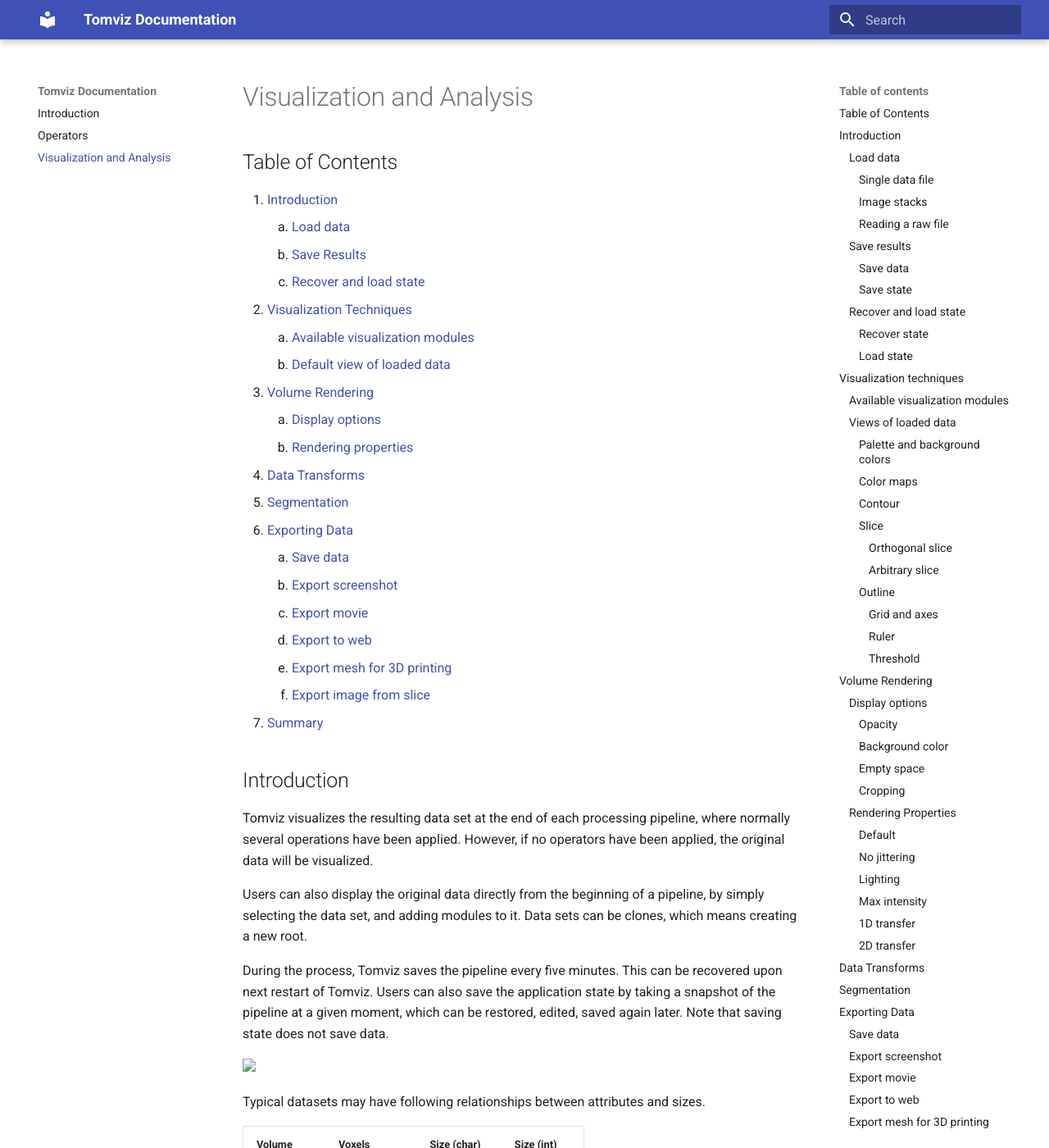
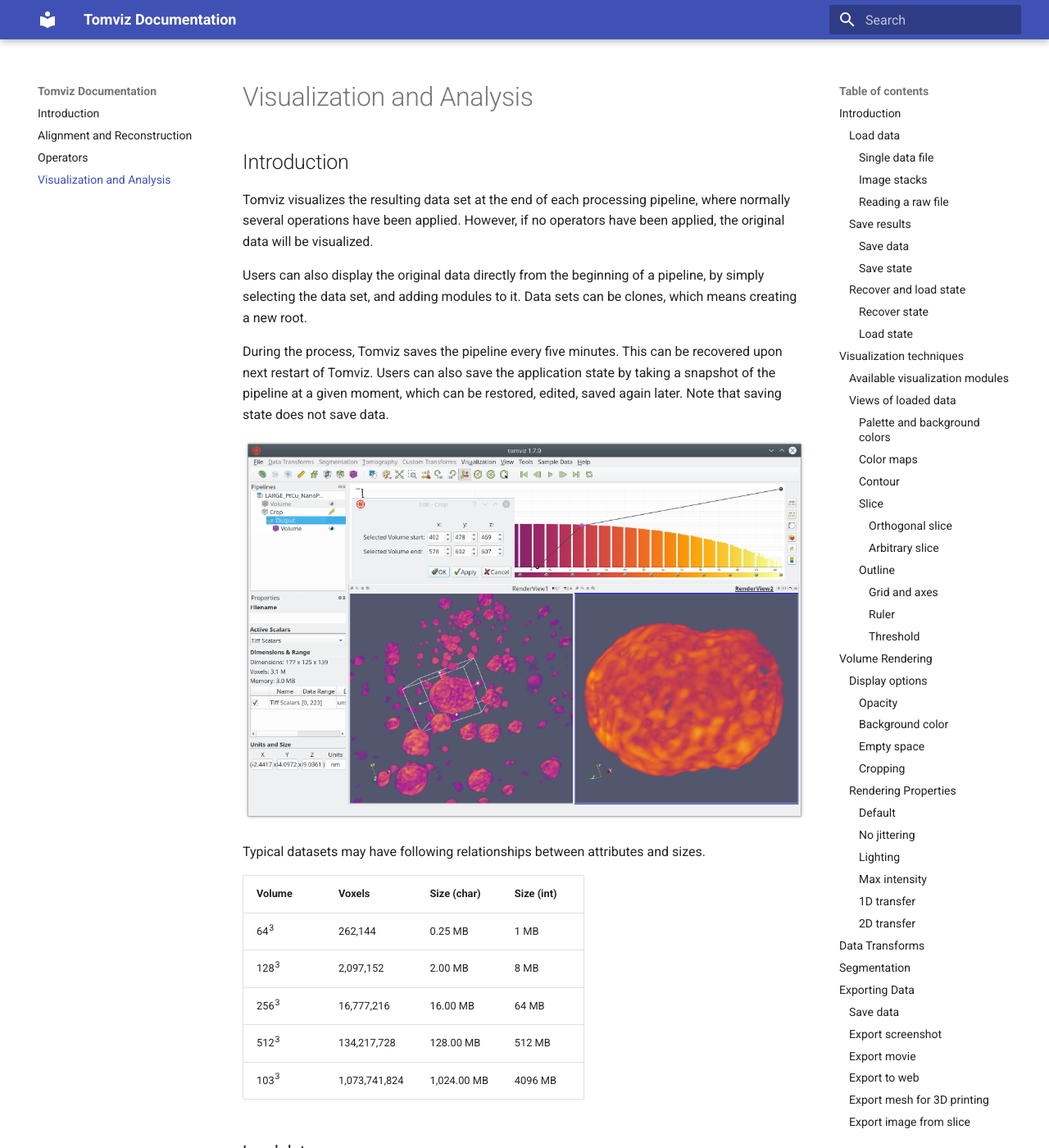
Before and after one commit to OpenChemistry/tomvizdocs, an MkDocs documentation site: the page built from docs/viz.md, in a window 1280 px wide and 1400 px high. Shown: the whole window at 82% size. Built offline with MkDocs 1.6.1 and Material for MkDocs 9.7.7, drawn with Linux system fonts in a browser that asks for light colours.

Commit message:
Removed the table of contents that was manually generated, and used markdown instead of img tags

````diff
--- /dev/null
+++ b/docs/alignment.md
@@ -0,0 +1,7 @@
+# Alignment and Reconstruction
+
+## Table of Contents
+1. [Introduction](#introduction)
+2. [Tilt Series](#tileseries)
+3. [Aligning Data](#aligningdata)
+4. [Reconstructing Data](#reconstructingdata)
--- a/docs/viz.md
+++ b/docs/viz.md
@@ -1,29 +1,6 @@
 # Visualization and Analysis
 
-## Table of Contents
-1. [Introduction](#introduction)
-    1. [Load data](#loaddata)
-    2. [Save Results](#saveresults)
-    3. [Recover and load state](#recoverstate)
-2. [Visualization Techniques](#visualizationtechniques)
-    1. [Available visualization modules](#vizmodules)
-    2. [Default view of loaded data](#defaultview)
-3. [Volume Rendering](#volumerendering)
-    1. [Display options](#displayoptions)
-    2. [Rendering properties](#renderingproperties)
-4. [Data Transforms](#datatransforms)
-5. [Segmentation](#segmentation)
-6. [Exporting Data](#exportingdata)
-    1. [Save data](#savedata)
-    2. [Export screenshot](#exportscreenshot)
-    3. [Export movie](#exportmovie)
-    4. [Export to web](#exporttoweb)
-    5. [Export mesh for 3D printing](#exportmesh)
-    6. [Export image from slice](#exportimage)
-7. [Summary](#summary)
-
 <!--*********************** Section 1 Introduction ***********************-->
-<a name="introduction"></a>
 ## Introduction
 
 Tomviz visualizes the resulting data set at the end of each processing pipeline, where normally several operations have been applied. However, if no operators have been applied, the original data will be visualized.
@@ -32,7 +9,7 @@
 
 During the process, Tomviz saves the pipeline every five minutes. This can be recovered upon next restart of Tomviz. Users can also save the application state by taking a snapshot of the pipeline at a given moment, which can be restored, edited, saved again later. Note that saving state does not save data.
 
-<img src="img/tomviz_start_end_pipeline.png" width="600">
+![tomviz_start_end_pipeline](img/tomviz_start_end_pipeline.png)
 
 Typical datasets may have following relationships between attributes and sizes.
 
@@ -44,7 +21,6 @@
 | 512<sup>3</sup> | 134,217,728   | 128.00 MB   | 512 MB     |
 | 103<sup>3</sup> | 1,073,741,824 | 1,024.00 MB | 4096 MB    |
 
-<a name="loaddata"></a>
 ### Load data
 
 In this subsection, loading methods for three data categories, single data file, stack of images and raw data set, are being introduced.
@@ -53,67 +29,62 @@
 
 Loading single data set is straight forward, simply select ```Open Data``` from the ```File``` menu, as indicated in screenshot below.
 
-<img src="img/tomviz_open_data.png" height="250">
+![tomviz_open_data](img/tomviz_open_data.png)
 
 #### Image stacks
 
 Loading image stacks takes a little bit more efforts than loading single data file. After selecting ```Open Stack``` from the ```File``` menu, check all the images you would like to include in the pop-up window, as indicated in screenshots below.
 
-<img src="img/tomviz_open_stack.png" height="250">
+![tomviz_open_stack](img/tomviz_open_stack.png)
 
-<img src="img/tomviz_stack_dialog.png" height="250">
+![tomviz_stack_dialog](img/tomviz_stack_dialog.png)
 
 #### Reading a raw file
 
 Users can also choose to read raw files by defining data dimensions, type, endianness, and etc, as indicated below.
 
-<img src="img/raw_reader.png" height="250">
+![raw_reader](img/raw_reader.png)
 
-<a name="saveresults"></a>
 ### Save results
 
 #### Save data
 
 Users can save the data by either clicking the ```Save Data``` button from ```File``` (as shown below), or simply using the keyboard short-cut ```Ctrl+S```.
 
-<img src="img/tomviz_save_data.png" height="250">
+![tomviz_save_data](img/tomviz_save_data.png)
 
 #### Save state
 
 Similary to saving data, users can save the state by clicking the ```Save State``` button from ```File```.
 
-<img src="img/tomviz_save_state.png" height="250">
+![tomviz_save_state](img/tomviz_save_state.png)
 
-<a name="recoverstate"></a>
 ### Recover and load state
 
 #### Recover state
 
 Tomviz saves the pipeline every five minutes, users can recover the previous states by simply allowing the Tomviz to load them.
 
-<img src="img/tomviz_recover.png" width="600">
+![tomviz_recover](img/tomviz_recover.png)
 
 #### Load state
 
 When there is no prompt, users can manually load and recover previous states by selecting ```Load State``` from ```File```.
 
-<img src="img/tomviz_load_state.png" height="250">
+![tomviz_load_state](img/tomviz_load_state.png)
 
-<a name="visualizationtechniques"></a>
 ## Visualization techniques
 
 In this section, we will go over some available techniques and explain the important parameters. Most of the techniques are GPU accelerated, which requires a good graphics card that has at least 1GB memory.
 
-<a name="vizmodules"></a>
 ### Available visualization modules
 
-<img src="img/viz_modules.png" width="300">
+![viz_modules](img/viz_modules.png)
 
 Visualization modules were implemented and optimized using C++ and GLSL (GLslang) to take full advantage of hardware accelerations. These modules are available from the visulization menu.
 
-<img src="img/viz_menu.png" height="250">
+![viz_menu](img/viz_menu.png)
 
-<a name="defaultview"></a>
 ### Views of loaded data
 
 A set of visualization modules come pre-set when loading any datasets, as shown in the image below. Default color map, plasma,is used. Histogram is calculated in the background thread and then displayed when ready in the top-right.
@@ -122,13 +93,13 @@
 
 All the default settings can be modified later.
 
-<img src="img/default_view.png" width="600">
+![default_view](img/default_view.png)
 
 #### Palette and background colors
 
 Palette can be easily modified with several presets.
 
-<img src="img/palette.png" width="200">
+![palette](img/palette.png)
 
 Tips: balck blackground is recommended in some situations on monitors; white is preferred for print, web pages and etc. to highlight samples.
 
@@ -136,21 +107,21 @@
 
 As introduced, ```Plasma``` is the default color map. But users can always choose others from the menu.
 
-<img src="img/colormaps.png" height="250">
+![colormaps](img/colormaps.png)
 
 For example, below shows the same data set with ```Viridis``` color map.
 
-<img src="img/colormap2.png" width="600">
+![colormap2](img/colormap2.png)
 
 #### Contour
 
 Users can choose to display the isocontour at a certain level by either sliding the red line on top inside the histogram, or within the bottom-right ```Properties``` section. Specular lighting is used when displaying contours. Several examples with different levels of isocontours are shown below.
 
-<img src="img/contour.png" width="600">
+![contour](img/contour.png)
 
-<img src="img/contour2.png" width="600">
+![contour2](img/contour2.png)
 
-<img src="img/contour3.png" width="600">
+![contour3](img/contour3.png)
 
 #### Slice
 
@@ -158,11 +129,11 @@
 
 ##### Orthogonal slice
 
-<img src="img/orthogonal_slice.png" width="600">
+![orthogonal_slice](img/orthogonal_slice.png)
 
 ##### Arbitrary slice
 
-<img src="img/slice.png" width="600">
+![slice](img/slice.png)
 
 #### Outline
 
@@ -172,110 +143,106 @@
 
 Grid and axes generated a bounding box with grids and axes, which help users understand the size of the data set.
 
-<img src="img/outline.png" width="600">
+![outline](img/outline.png)
 
 ##### Ruler
 
 Rulers are manually defined by users where the start and end points of the ruler is set on specific places of the data set. The length of the ruler is then displayed, as shown in image below.
 
-<img src="img/ruler.png" width="600">
+![ruler](img/ruler.png)
 
 ##### Threshold
 
 Users can choose to display only the voxels that are within a certain set of min and max values. The bounds can be set inside the bottom-right ```Properties``` section, as shown below.
 
-<img src="img/threshold.png" width="600">
+![threshold](img/threshold.png)
 
-<img src="img/threshold2.png" width="600">
+![threshold2](img/threshold2.png)
 
 <!--*********************** Section 3 Volume Rendering ***********************-->
-<a name="volumerendering"></a>
 ## Volume Rendering
 
 Tomviz volume rendering utilizes GPU memory to upload volume to card and provides powerful techniques that traces paths of rays. It supports different options such as changing color map, modifying the opacity transfer function, transfer modes, interpolation, blending, lighting, jittering, and etc. The volume rendering with default settings can look like the image below.
 
-<img src="img/volume_render.png" width="600">
+![volume_render](img/volume_render.png)
 
-<a name="displayoptions"></a>
 ### Display options
 
 #### Opacity
 
 Different opacities can be set by dragging the pink ring within the histogram; the higher the more opaque, and the lower the more transparent. An example shown below illustrates when setting voxels with values smaller than around 10,000 are set to compeletly transparent. In contrast to the default rendering shown above, the "outside blue bounding box" now disappears.
 
-<img src="img/volume_render2.png" width="600">
+![volume_render2](img/volume_render2.png)
 
 #### Background color
 
 Blackground color can be set by right clicking inside the render view and choosing ```Background color``` in the prompt menu. Both customized and pre-selected colors are available. Images below show two examples of the same dataset with black and white background colors.
 
-<img src="img/volume_render_black.png" width="600">
+![volume_render_black](img/volume_render_black.png)
 
-<img src="img/volume_render_white.png" width="600">
+![volume_render_white](img/volume_render_white.png)
 
 #### Empty space
 
-<img src="img/volume_render_outline.png" width="600">
+![volume_render_outline](img/volume_render_outline.png)
 
 #### Cropping
 
 Cropping can be easily accessed from ```Crop``` within the ```Data Transform``` menu.
 
-<img src="img/volume_render_crop_menu.png" width="600">
+![volume_render_crop_menu](img/volume_render_crop_menu.png)
 
 After selecting ```Crop```, a prompt will pop up and ask for the start and end values for cropping. Users can type the exact numbers manually, or dragging the little round dots inside the render view. The numbers inside the pop-up window will change according as the user drags the sliding dots.
 
-<img src="img/volume_render_crop1.png" width="600">
+![volume_render_crop1](img/volume_render_crop1.png)
 
-<img src="img/volume_render_crop2.png" width="600">
+![volume_render_crop2](img/volume_render_crop2.png)
 
 When the desired values are set, simply click on ```Apply``` to finish the cropping.
 
-<img src="img/volume_render_crop3.png" width="600">
+![volume_render_crop3](img/volume_render_crop3.png)
 
-<a name="renderingproperties"></a>
 ### Rendering Properties
 
 All the available rendering properties live in the bottom left of the window, as shown in image below. It includes many volume rendering properties, which would affect rendering in different ways.
 
-<img src="img/volume_props.png" height="250">
+![volume_props](img/volume_props.png)
 
 Below we list several results to illustrate the rendering under different properties.
 
 #### Default
 
-<img src="img/volume_default.png" width="400">
+![volume_default](img/volume_default.png)
 
 #### No jittering
 
-<img src="img/volume_no_jitter.png" width="400">
+![volume_no_jitter](img/volume_no_jitter.png)
 
 #### Lighting
 
-<img src="img/volume_lighting.png" width="400">
+![volume_lighting](img/volume_lighting.png)
 
 #### Max intensity
 
-<img src="img/volume_max.png" width="400">
+![volume_max](img/volume_max.png)
 
 #### 1D transfer
 
 1D transfer function highlights gradients
 
-<img src="img/volume_1d_transfer.png" width="400">
+![volume_1d_transfer](img/volume_1d_transfer.png)
 
 #### 2D transfer
 
 Just like 1D transfer function, 2D transfer also highlights the gradients.
 
-<img src="img/volume_2d_transfer.png" width="400">
+![volume_2d_transfer](img/volume_2d_transfer.png)
 
 Besides it, 2D transfer function provides more selectivity for some data sets. As shown below, users can select a box in the 2D histogram.
 
-<img src="img/volume_2d_transfer2.png" width="400">
+![volume_2d_transfer2](img/volume_2d_transfer2.png)
 
 <!--*********************** Section 4 Data Transforms ***********************-->
-<a name="datatransforms"></a>
 ## Data Transforms
 
 Data transforms were implemented as operators in C++ or Python. They can be applied to the data directlry, while some of them provide graphical interfaces. The operators source code can be viewed and edited from the ```Context``` menu. Most of the operators make extensive use of NumPy.
@@ -284,79 +251,70 @@
 
 All the operators can be easily accessed from the ```Data Transforms``` menu, as shown below.
 
-<img src="img/data_transform_menu.png" height="400">
+![data_transform_menu](img/data_transform_menu.png)
 
 <!--*********************** Section 5 Segmentation ***********************-->
-<a name="segmentation"></a>
 ## Segmentation
 
 Tomviz uses [ITK](https://itk.org/) (Segmentation and Registration Toolkit) to segment data in various ways. For examples, topological segmentation, data labeling, summarization, and etc.
 
 All the available segmentation methods can be accessed through the ```Segmentation``` menu, as shown below.
 
-<img src="img/segmentation_menu.png" height="250">
+![segmentation_menu](img/segmentation_menu.png)
 
 <!--*********************** Section 6 Exporting Data ***********************-->
-<a name="exportingdata"></a>
 ## Exporting Data
 
 Resulting data can be exported via many ways, which includes saving data to standard formats; taking screenshots or animations of the render view; creating an interactive scene for web browsers; exporting geometry for 3D printing and generating images of slices.
 
-<a name="savedata"></a>
 ### Save data
 
 Saving data can be accessed via ```File``` menu, simply clikc on ```Save Data```. Alternatively users can also simply press ```Ctrl+S```.
 
-<img src="img/tomviz_save_data.png" height="250">
+![tomviz_save_data](img/tomviz_save_data.png)
 
 In the pop-up window, choose one of the standard formats that you want to save your data as.
 
-<img src="img/save_data_formats.png" width="400">
+![save_data_formats](img/save_data_formats.png)
 
 We recommend EMD (HDF5 based) for saving data. Because it supports all the data types that are used in Tomviz, and can save units in all three dimensions. However, note that it may not be as widely supported.
 
 Besides EMD, TIFF is often the most diverse type to export to. Although it supports limited types that are used in Tomviz due to limited support for units and dimensions, it is open and widely supported by many other packages.
 
-<a name="exportscreenshot"></a>
 ### Export screenshot
 
 From the same ```File``` menu, you can choose ```Export Screenshot``` option. Inside the prompt window, specify size, which supports a number of image formats. And then override palette, it is recommended to use transparent backgrounds.
 
-<img src="img/export_screenshot.png" height="250">
+![export_screenshot](img/export_screenshot.png)
 
-<a name="exportmovie"></a>
 ### Export movie
 
 Exporting movie supports common movie formats. Same as before, ```Export Movie``` can be accessed from ```File```. In the pop-up window, set the resolution or override color palette when needed.
 
-<img src="img/save_movie.png" height="250">
+![save_movie](img/save_movie.png)
 
-<a name="exporttoweb"></a>
 ### Export to web
 
 When exporting to web, different types of data may need different settings. When generating images, there is no need for WebGL or any other special settings for the brower. However, when exporting geometry based data where actual data is exported, it is often needed to downsample the result, which also provides better interactivity inside browsers. And when generating data for viewer option, it is better exported to larger website, since by default the whole dataset will be exported to a single HTML page.
 
-<img src="img/export_web.png" width="400">
+![export_web](img/export_web.png)
 
 An example after successfully exporting the data to web may look like
 
-<img src="img/export_web_eg.png" height="300">
+![export_web_eg](img/export_web_eg.png)
 
-<a name="exportmesh"></a>
 ### Export mesh for 3D printing
 
 Isocontours of the data set with a specific level can be exported to mesh by right-clicking on ```Contour``` inside the ```Pipelines``` section, as shown below, and then choosing ```Export as Mesh```. Define the settings such as the saving address, etc, to complete the process.
 
-<img src="img/export_mesh.png" width="400">
+![export_mesh](img/export_mesh.png)
 
-<a name="exportimage"></a>
 ### Export image from slice
 
 A certain slice of data (either orthogonal or with arbitrary angles) that goes through the data can be saved as an image. Similar to the process when exporting to mesh, simply right-click on the slice that you want to export, and select ```Export as image```.
 
-<img src="img/export_image.png" width="400">
+![export_image](img/export_image.png)
 
-<a name="summary"></a>
 ## Summary
 
 This tutorial covered how to work with and visualize volume data, which includes data transforms, segmentation and many other options for contours generation, volume rendering, and etc. Different visualization types can be combined and the resulting data set can be exported via various formats and different media types.
````
